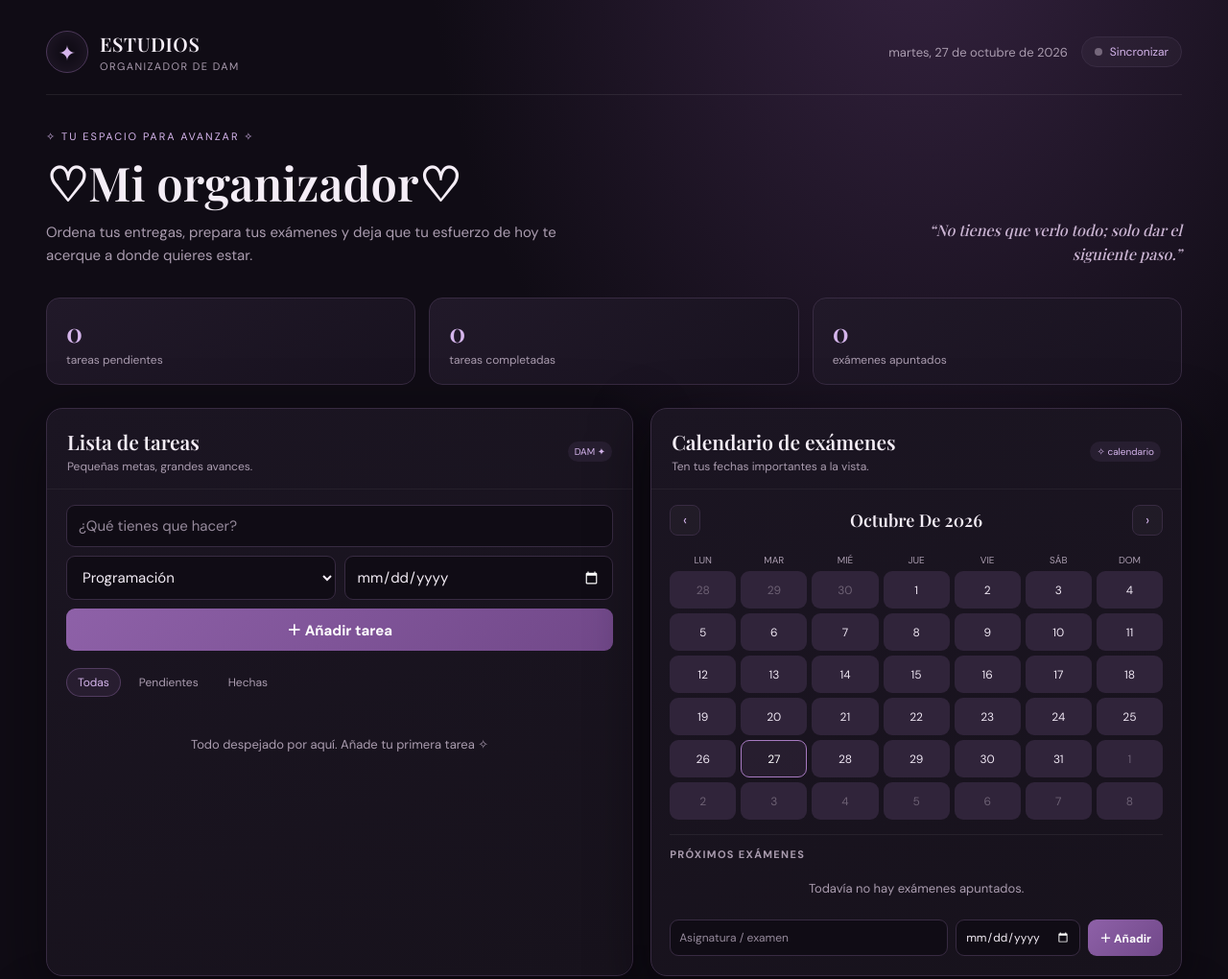
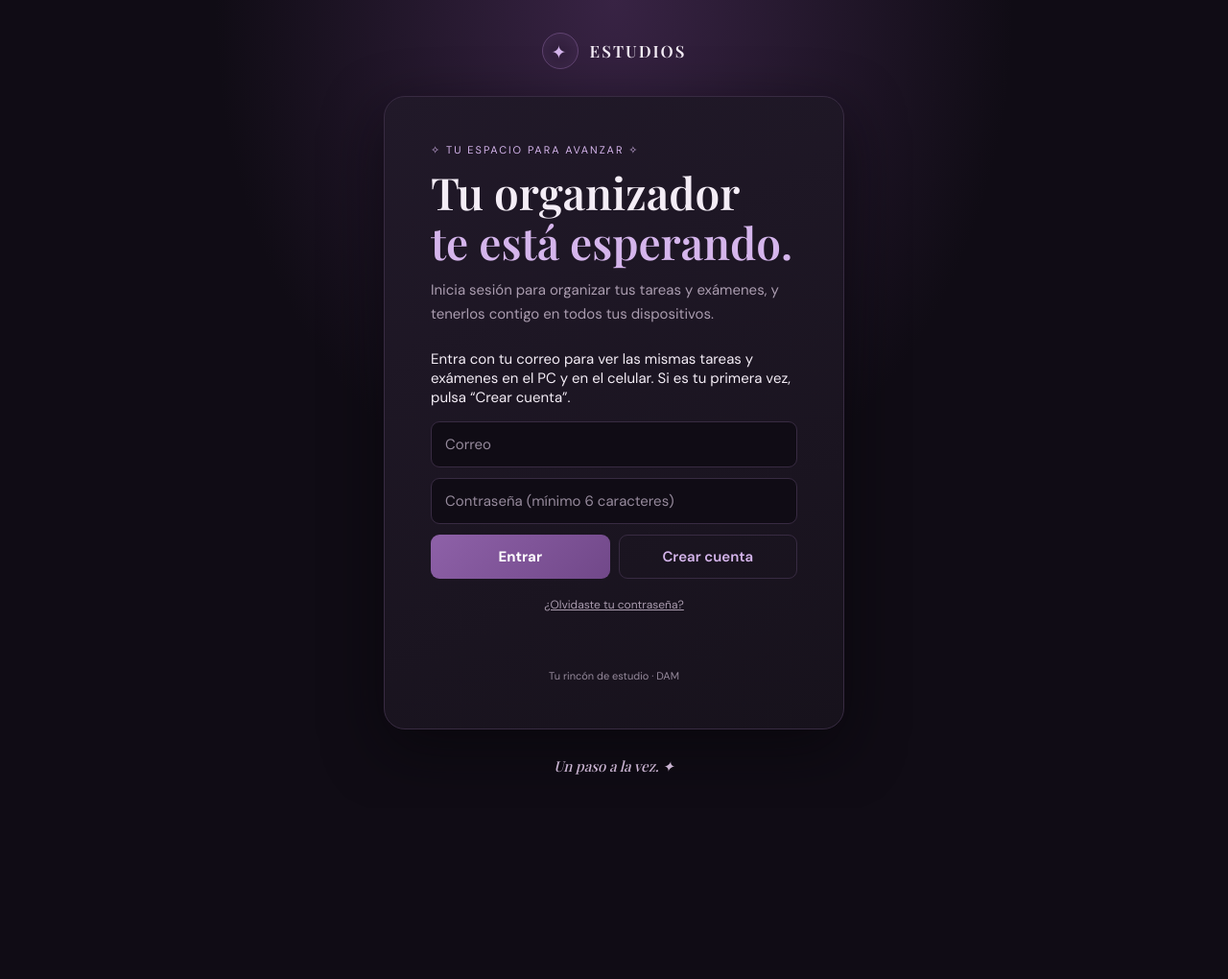
Before and after one commit to MIANLEVE/ORGANIZADOR, a plain HTML site: page index.html in a window 1280 px wide. Shown: the top 1020 px of the page at 96% size. After the commit the page ends 842 px from the top, so only its background shows below. Drawn offline with nearby package versions, Linux system fonts and the light colour scheme; no server answers.

```diff
--- a/index.html
+++ b/index.html
@@ -742,6 +742,99 @@
             padding: 28px 0 0;
         }
 
+        /* ---------- Portada de acceso ---------- */
+        .welcome {
+            min-height: 100vh;
+            display: grid;
+            align-content: center;
+            justify-items: center;
+            gap: 28px;
+            padding: 34px 20px;
+            background: radial-gradient(ellipse at 50% 0%, #382344 0%, transparent 46%), var(--bg);
+        }
+
+        .welcome-brand {
+            display: flex;
+            align-items: center;
+            gap: 12px;
+            color: var(--cream);
+            font: 600 17px 'Playfair Display', serif;
+            letter-spacing: .12em;
+        }
+
+        .welcome-brand .sigil {
+            width: 38px;
+            height: 38px;
+            font-size: 19px;
+        }
+
+        .welcome-card {
+            width: min(100%, 480px);
+            padding: clamp(26px, 6vw, 48px);
+            border: 1px solid var(--line);
+            border-radius: 22px;
+            background: linear-gradient(155deg, #211929, #17121c);
+            box-shadow: var(--shadow);
+        }
+
+        .welcome-card h1 {
+            margin: 12px 0;
+            font: 600 clamp(32px, 7vw, 46px)/1.12 'Playfair Display', serif;
+        }
+
+        .welcome-card h1 em {
+            color: var(--lilac);
+            font-style: normal;
+        }
+
+        .welcome-copy {
+            color: var(--muted);
+            line-height: 1.65;
+            margin: 0 0 24px;
+        }
+
+        .welcome-card .authform {
+            gap: 11px;
+        }
+
+        .welcome-card .field {
+            padding: 13px 14px;
+        }
+
+        .welcome-card .authactions {
+            grid-template-columns: 1fr 1fr;
+        }
+
+        .welcome-card .authactions button {
+            min-height: 46px;
+        }
+
+        .welcome-card .linkbtn {
+            margin-top: 2px;
+        }
+
+        .welcome-card .authmsg {
+            min-height: 18px;
+            margin-top: 12px;
+        }
+
+        .welcome-note {
+            color: var(--faint);
+            text-align: center;
+            font-size: 11px;
+            margin: 23px 0 0;
+        }
+
+        .welcome-foot {
+            color: #cbb5d3;
+            font: italic 15px 'Playfair Display', serif;
+        }
+
+        .local-continue {
+            width: 100%;
+            margin-top: 12px;
+        }
+
         /* ---------- Responsive ---------- */
         @media (max-width: 820px) {
             .layout {
@@ -802,7 +895,36 @@
 </head>
 
 <body>
-    <main class="shell">
+    <main class="welcome" id="welcomeGate">
+        <div class="welcome-brand"><span class="sigil">✦</span><span>ESTUDIOS</span></div>
+        <section class="welcome-card">
+            <div class="eyebrow">✧ tu espacio para avanzar ✧</div>
+            <h1>Tu organizador<br><em>te está esperando.</em></h1>
+            <p class="welcome-copy">Inicia sesión para organizar tus tareas y exámenes, y tenerlos contigo en todos tus
+                dispositivos.</p>
+            <!-- Formulario de acceso -->
+            <div id="authSignedOut">
+                <p>Entra con tu correo para ver las mismas tareas y exámenes en el PC y en el celular. Si es tu primera
+                    vez, pulsa “Crear cuenta”.</p>
+                <form class="authform" id="authForm" novalidate>
+                    <input class="field" id="authEmail" type="email" autocomplete="email" placeholder="Correo"
+                        aria-label="Correo electrónico">
+                    <input class="field" id="authPassword" type="password" autocomplete="current-password"
+                        placeholder="Contraseña (mínimo 6 caracteres)" aria-label="Contraseña">
+                    <div class="authactions">
+                        <button class="primary" id="loginBtn" type="submit">Entrar</button>
+                        <button class="secondary" id="signupBtn" type="button">Crear cuenta</button>
+                    </div>
+                    <button class="linkbtn" id="resetBtn" type="button">¿Olvidaste tu contraseña?</button>
+                </form>
+            </div>
+            <p class="authmsg" id="authMsg" role="status"></p> <button class="primary local-continue" id="localContinue"
+                type="button" hidden>Continuar sin cuenta</button>
+            <p class="welcome-note">Tu rincón de estudio · DAM</p>
+        </section>
+        <div class="welcome-foot">Un paso a la vez. ✦</div>
+    </main>
+    <main class="shell" id="organizerApp" hidden>
         <header class="top">
             <div class="brand">
                 <div class="sigil">✦</div>
@@ -926,13 +1048,15 @@
                 <div class="steps">
                     <div class="step"><b>1. HTML: el contenido</b>Las etiquetas organizan lo que ves:
                         <code>&lt;form&gt;</code> crea los formularios, <code>&lt;button&gt;</code> los botones y las
-                        secciones separan tareas y calendario.</div>
+                        secciones separan tareas y calendario.
+                    </div>
                     <div class="step"><b>2. CSS: el diseño</b>El bloque <code>&lt;style&gt;</code> define colores,
                         espacios y adaptación a móvil. Las variables al principio (por ejemplo <code>--plum</code>)
                         permiten cambiar la paleta en un solo lugar.</div>
                     <div class="step"><b>3. JavaScript: la interacción</b>El bloque <code>&lt;script&gt;</code> añade,
                         completa y elimina elementos, mueve los meses y guarda cambios en el navegador con
-                        <code>localStorage</code> y, si inicias sesión, en tu cuenta de Firebase.</div>
+                        <code>localStorage</code> y, si inicias sesión, en tu cuenta de Firebase.
+                    </div>
                 </div>
                 <p><b>Para usarla:</b> escribe una tarea, elige asignatura y fecha si quieres, y pulsa “Añadir tarea”.
                     Marca el cuadrado al terminarla y usa × para eliminarla. Las tareas con la fecha límite pasada y
@@ -957,23 +1081,6 @@
         <div class="authbox">
             <h2 id="authTitle">Sincroniza tus dispositivos</h2>
 
-            <!-- Sin sesión -->
-            <div id="authSignedOut">
-                <p>Entra con tu correo para ver las mismas tareas y exámenes en el PC y en el celular. Si es tu primera
-                    vez, pulsa “Crear cuenta”.</p>
-                <form class="authform" id="authForm" novalidate>
-                    <input class="field" id="authEmail" type="email" autocomplete="email" placeholder="Correo"
-                        aria-label="Correo electrónico">
-                    <input class="field" id="authPassword" type="password" autocomplete="current-password"
-                        placeholder="Contraseña (mínimo 6 caracteres)" aria-label="Contraseña">
-                    <div class="authactions">
-                        <button class="primary" id="loginBtn" type="submit">Entrar</button>
-                        <button class="secondary" id="signupBtn" type="button">Crear cuenta</button>
-                    </div>
-                    <button class="linkbtn" id="resetBtn" type="button">¿Olvidaste tu contraseña?</button>
-                </form>
-            </div>
-
             <!-- Con sesión -->
             <div id="authSignedIn" hidden>
                 <p>Sesión iniciada como <span class="who" id="authUser"></span>. Tus cambios se guardan en tu cuenta y
@@ -984,8 +1091,6 @@
                         dispositivo, pero siguen guardados en tu cuenta.</p>
                 </div>
             </div>
-
-            <p class="authmsg" id="authMsg" role="status"></p>
             <button class="linkbtn" id="authClose" type="button" style="width:100%">Cerrar</button>
         </div>
     </dialog>
@@ -1390,6 +1495,7 @@
            users/{uid} con { tasks: [...], exams: [...] }
            ===================================================================== */
         let user = null;              // usuario con sesión iniciada (o null)
+        let localMode = false;
         let unsubscribe = null;       // para dejar de escuchar la nube
         let firstSnapshot = true;     // ¿es la primera respuesta tras iniciar sesión?
         let dirty = false;            // ¿hay cambios locales aún sin confirmar en la nube?
@@ -1555,11 +1661,19 @@
             node.className = 'authmsg' + (type ? ' ' + type : '');
         }
 
+        function renderAccess() {
+            const hasAccess = !!user || localMode;
+            $('#welcomeGate').hidden = hasAccess;
+            $('#organizerApp').hidden = !hasAccess;
+            $('#localContinue').hidden = cloudEnabled;
+        }
+
         function renderAuthView() {
-            $('#authSignedOut').hidden = !!user;
+            $('#authSignedOut').hidden = !!user || !cloudEnabled;
             $('#authSignedIn').hidden = !user;
             if (user) $('#authUser').textContent = user.email;
             showAuthMsg('');
+            renderAccess();
         }
 
         function setAuthBusy(busy) {
@@ -1608,6 +1722,10 @@
             }
         }
 
+        $('#localContinue').addEventListener('click', () => {
+            localMode = true;
+            renderAccess();
+        });
         $('#syncBtn').addEventListener('click', () => {
             if (!cloudEnabled) return;
             renderAuthView();
@@ -1662,11 +1780,16 @@
         renderToday();
         renderAll();
         renderSyncUI();
+        renderAuthView();
+        renderAccess();
 
         if (cloudEnabled) {
             onAuthStateChanged(auth, currentUser => {
                 stopCloud();
                 user = currentUser;
+                localMode = false;
+                renderAuthView();
+                renderAccess();
                 if (user) {
                     startCloud();
                 } else {
```
